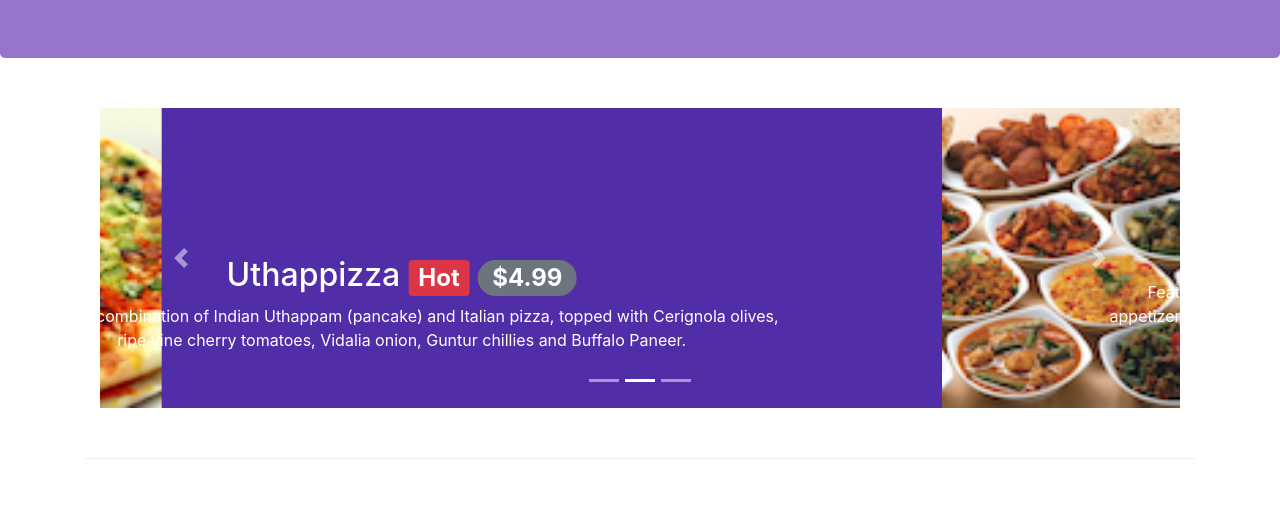
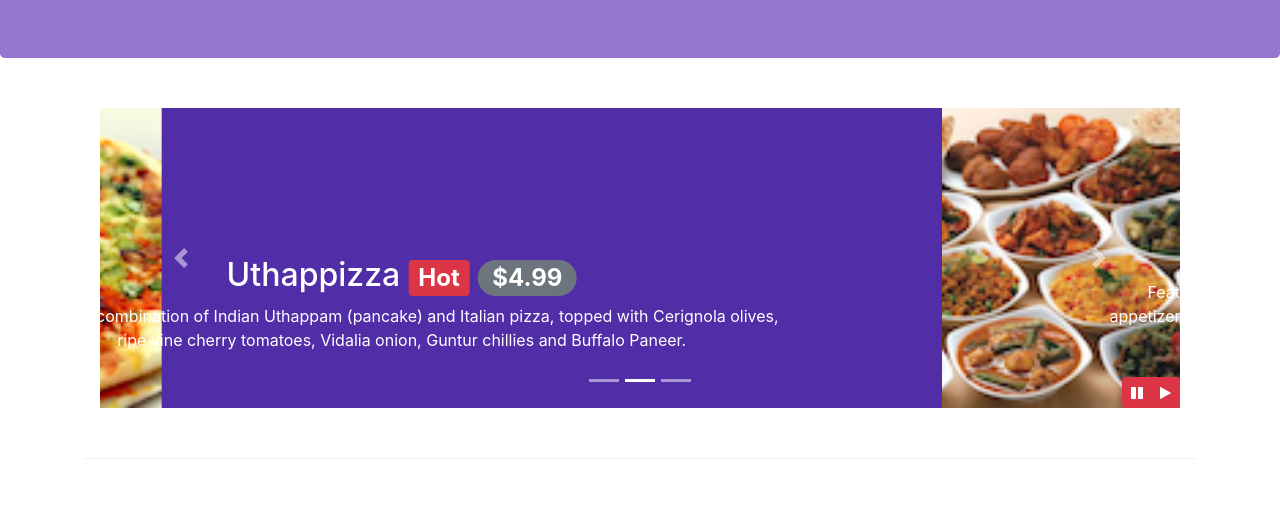
Before and after one commit to ajimenezUCLA/bootstrap, a website: page index.html in a window 1280 px wide. Shown: the part 276-800 px from the top of the page. Drawn offline with nearby package versions, Linux system fonts and the light colour scheme.

Commit message:
carousel control options

```diff
--- a/css/styles.css
+++ b/css/styles.css
@@ -60,3 +60,9 @@ body {
     left: 0;
     min-height: 300px;
 }
+
+#carouselButton {
+    right: 0px;
+    position: absolute;
+    bottom: 0px;
+}
--- a/index.html
+++ b/index.html
@@ -225,6 +225,7 @@
     </header>
 
     <div class="container">
+
         <!-- Carousel -->
         <div class="row row-content">
             <div class="col">
@@ -285,6 +286,14 @@
                     <a class="carousel-control-next" href="#mycarousel" role="button" data-slide="next">
                         <span class="carousel-control-next-icon"></span>
                     </a>
+                    <div class="btn-group" id="carouselButton">
+                        <button class="btn btn-danger btn-sm" id="carousel-pause">
+                            <span class="fa fa-pause"></span>
+                        </button>
+                        <button class="btn btn-danger btn-sm" id="carousel-play">
+                            <span class="fa fa-play"></span>
+                        </button>
+                    </div>
                 </div>
             </div>
         </div>
@@ -476,6 +485,19 @@
         });
     </script>
         -->
+
+    <!-- Carousel Control Buttons -->
+    <script>
+        $(document).ready(function() {
+            $('#mycarousel').carousel({ interval: 3000});
+            $('#carousel-pause').click(function() {
+                $('#mycarousel').carousel('pause');
+            });
+            $('#carousel-play').click(function() {
+                $('#mycarousel').carousel('cycle');
+            });
+        });
+    </script>
 </body>
 
 </html>
```
